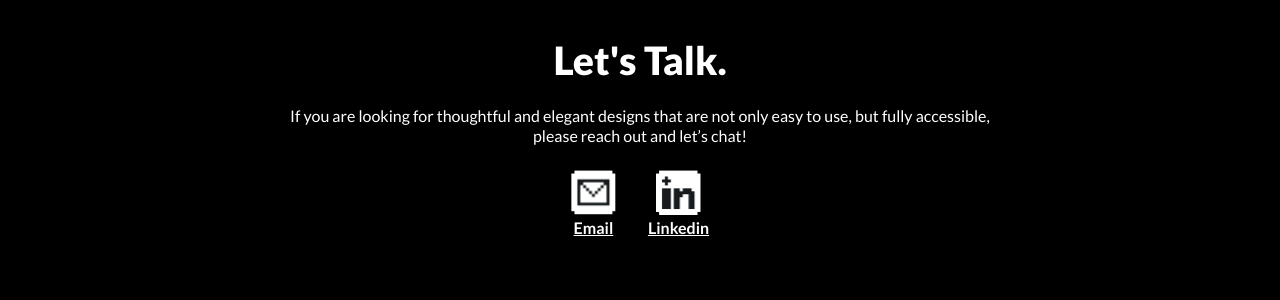
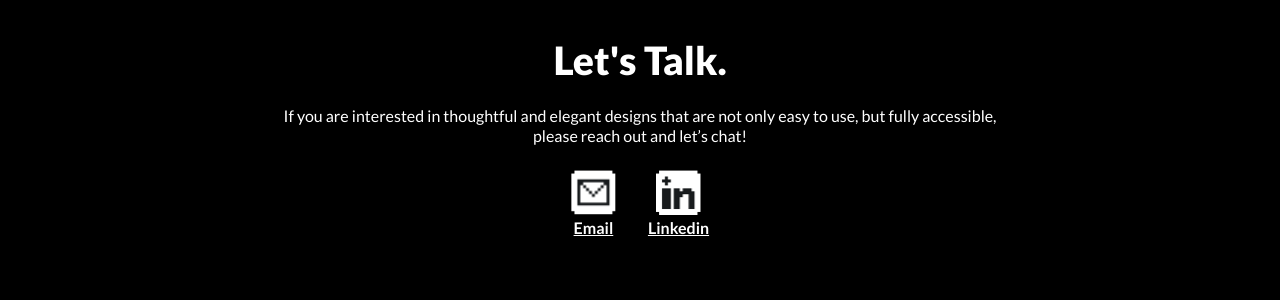
Before and after one commit to simonswiss/kingpixel-demo, a Jekyll site: the page built from index.html, in a window 1280 px wide. Shown: the part 1704-2004 px from the top of the page. Built offline with Jekyll 4.4.1, drawn with Linux system fonts in a browser that asks for light colours.

Commit message:
changes some copy

```diff
--- a/index.html
+++ b/index.html
@@ -58,7 +58,7 @@ layout: default
     <div class="img-center">
         <div class="copy">
             <h2>Let's Talk.</h2>
-            <p>If you are looking for thoughtful and elegant designs that are not only easy to use, but fully accessible, please reach out and let’s chat!</p>
+            <p>If you are interested in thoughtful and elegant designs that are not only easy to use, but fully accessible, please reach out and let’s chat!</p>
             <div class="contact">
                 <a href="mailto: mike@kingpixel.com"  title="send email to mike@kingpixel.com"><img height="45" width="45" alt="" src="/images/email.png"/> Email</a>
                 <a href="https://www.linkedin.com/in/mike-vogel" rel="noopener" title="View my profile on Linkedin"><img alt="" height="45" width="45" src="/images/linkedin.png"/> Linkedin</a>
```
